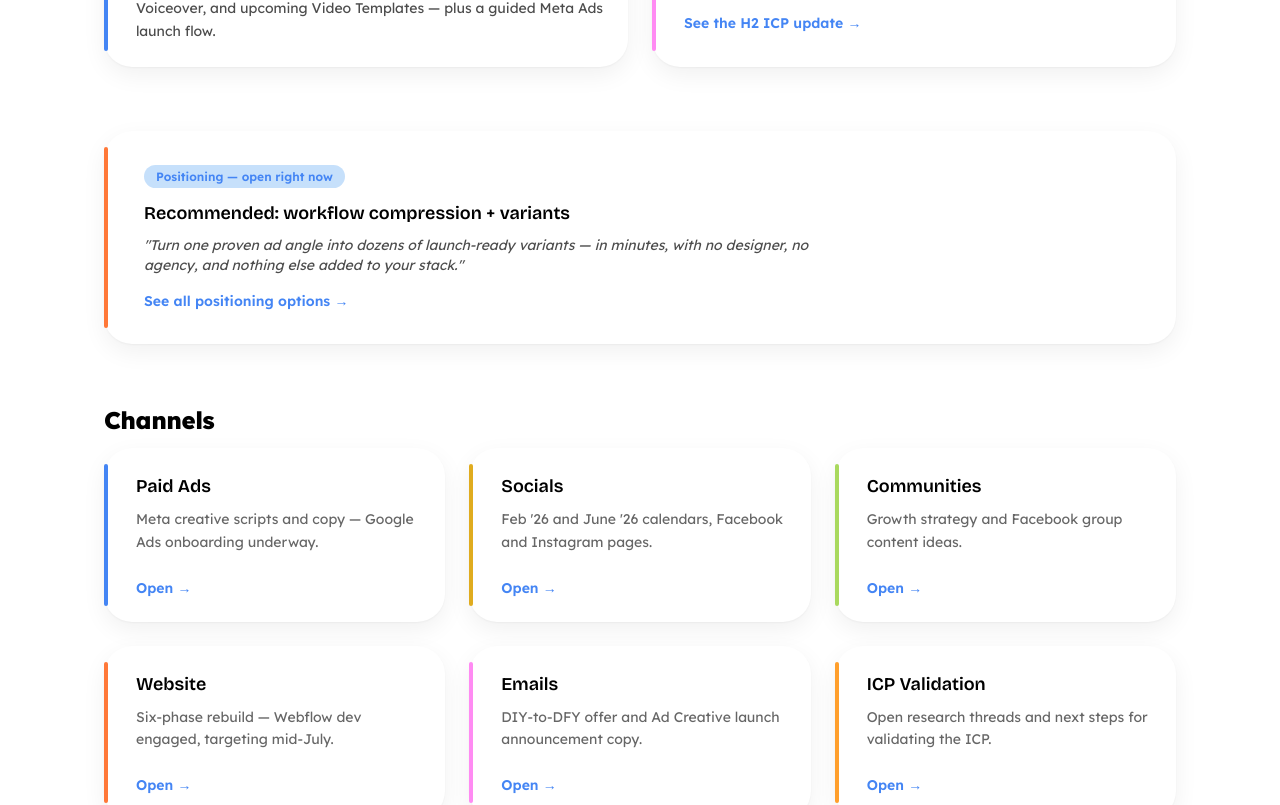
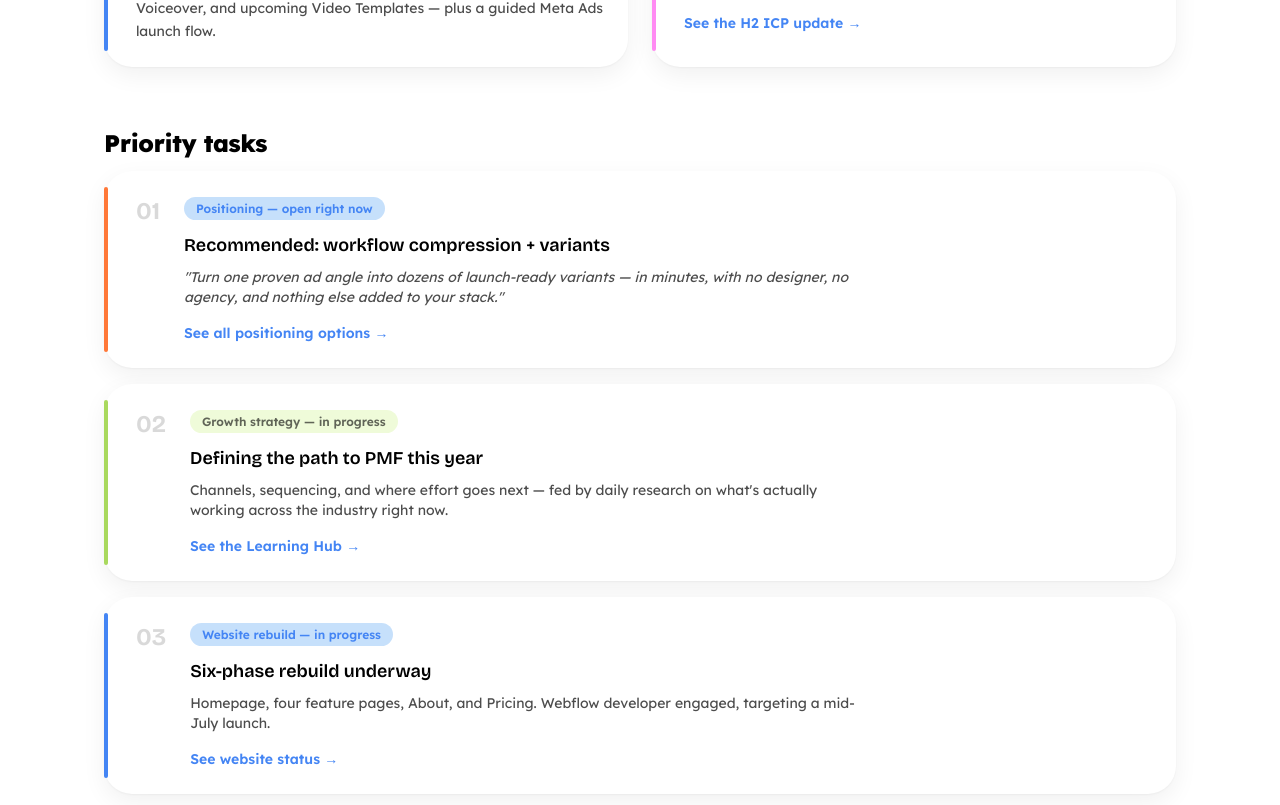
Before and after one commit to fatimak339/xoopah-marketing-os, a Next.js app: page / in a window 1280 px wide. Shown: the part 719-1524 px from the top of the page. Built offline with nearby package versions, Linux system fonts and the light colour scheme.

Commit message:
Homepage: replace single Positioning card with numbered Priority Tasks (Positioning, Growth strategy, Website rebuild)

```diff
--- a/app/page.tsx
+++ b/app/page.tsx
@@ -62,21 +62,68 @@ export default function DashboardPage() {
         </div>
       </section>
 
-      <section className="xoopah-card xoopah-accent-orange p-6 pl-8 lg:p-8 lg:pl-10">
+      <section>
+        <h2 className="xoopah-display text-2xl text-black">Priority tasks</h2>
+        <div className="mt-4 space-y-4">
+          <div className="xoopah-card xoopah-accent-orange flex flex-col gap-3 p-6 pl-8 sm:flex-row sm:items-start sm:gap-6">
+            <span className="font-sub text-2xl font-extrabold text-black/15">01</span>
+            <div className="flex-1">
               <span className="rounded-full bg-xoopah-light-blue px-3 py-1 text-xs font-semibold text-xoopah-blue">
                 Positioning — open right now
               </span>
-        <h2 className="mt-3 font-sub text-lg font-semibold text-black">
+              <h3 className="mt-3 font-sub text-lg font-semibold text-black">
                 Recommended: workflow compression + variants
-        </h2>
+              </h3>
               <p className="mt-2 max-w-2xl text-sm italic text-black/70">
                 &quot;Turn one proven ad angle into dozens of launch-ready
-          variants — in minutes, with no designer, no agency, and nothing
-          else added to your stack.&quot;
+                variants — in minutes, with no designer, no agency, and
+                nothing else added to your stack.&quot;
               </p>
               <Link href="/brand/positioning" className="mt-4 inline-block text-sm font-semibold text-xoopah-blue hover:underline">
                 See all positioning options →
               </Link>
+            </div>
+          </div>
+
+          <div className="xoopah-card xoopah-accent-lime flex flex-col gap-3 p-6 pl-8 sm:flex-row sm:items-start sm:gap-6">
+            <span className="font-sub text-2xl font-extrabold text-black/15">02</span>
+            <div className="flex-1">
+              <span className="rounded-full bg-[#EFFBD9] px-3 py-1 text-xs font-semibold text-black/60">
+                Growth strategy — in progress
+              </span>
+              <h3 className="mt-3 font-sub text-lg font-semibold text-black">
+                Defining the path to PMF this year
+              </h3>
+              <p className="mt-2 max-w-2xl text-sm text-black/70">
+                Channels, sequencing, and where effort goes next — fed by
+                daily research on what&apos;s actually working across the
+                industry right now.
+              </p>
+              <Link href="/learning-hub" className="mt-4 inline-block text-sm font-semibold text-xoopah-blue hover:underline">
+                See the Learning Hub →
+              </Link>
+            </div>
+          </div>
+
+          <div className="xoopah-card xoopah-accent-blue flex flex-col gap-3 p-6 pl-8 sm:flex-row sm:items-start sm:gap-6">
+            <span className="font-sub text-2xl font-extrabold text-black/15">03</span>
+            <div className="flex-1">
+              <span className="rounded-full bg-xoopah-light-blue px-3 py-1 text-xs font-semibold text-xoopah-blue">
+                Website rebuild — in progress
+              </span>
+              <h3 className="mt-3 font-sub text-lg font-semibold text-black">
+                Six-phase rebuild underway
+              </h3>
+              <p className="mt-2 max-w-2xl text-sm text-black/70">
+                Homepage, four feature pages, About, and Pricing. Webflow
+                developer engaged, targeting a mid-July launch.
+              </p>
+              <Link href="/website" className="mt-4 inline-block text-sm font-semibold text-xoopah-blue hover:underline">
+                See website status →
+              </Link>
+            </div>
+          </div>
+        </div>
       </section>
 
       <section>
```
Lines whose indentation alone changed are shown as unchanged.
